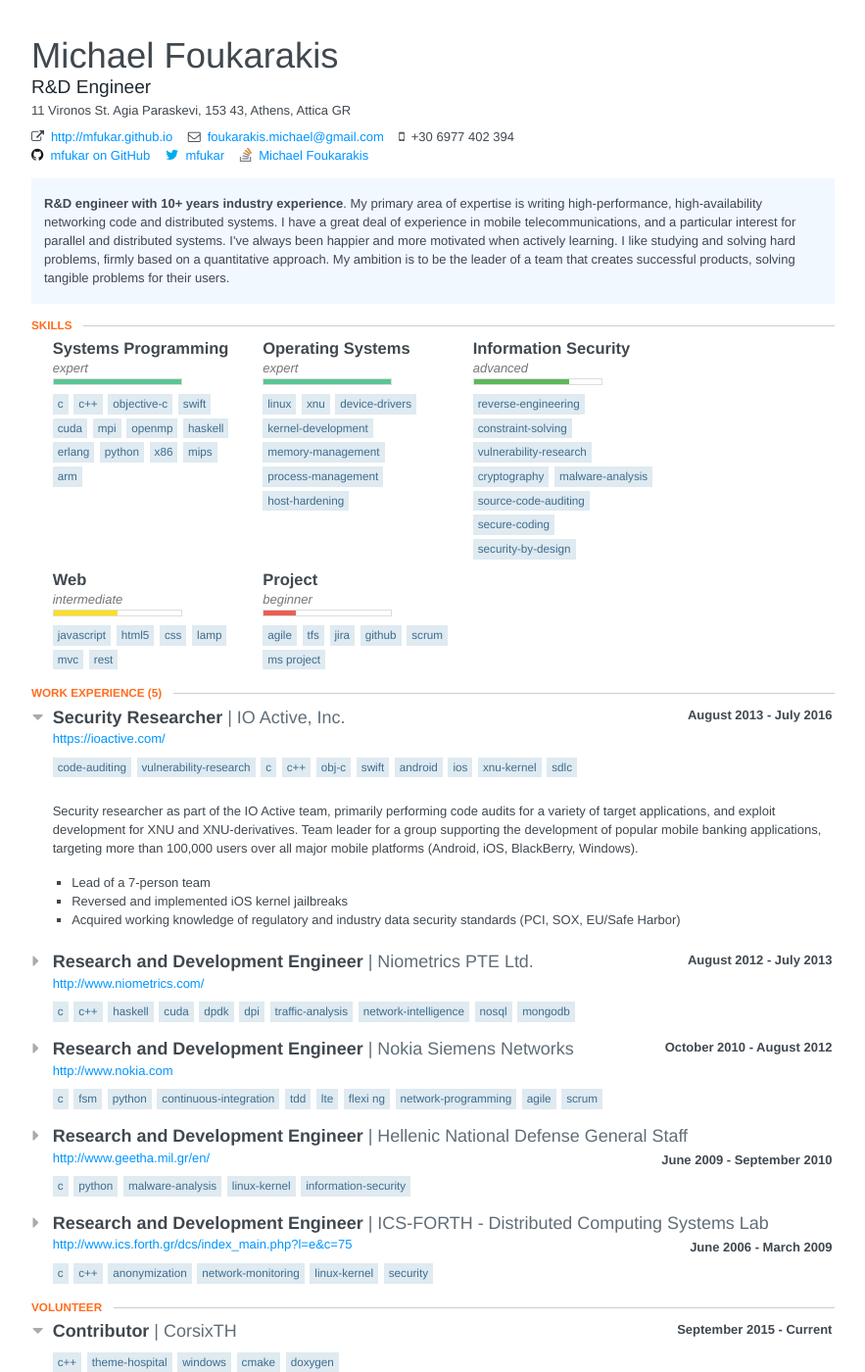
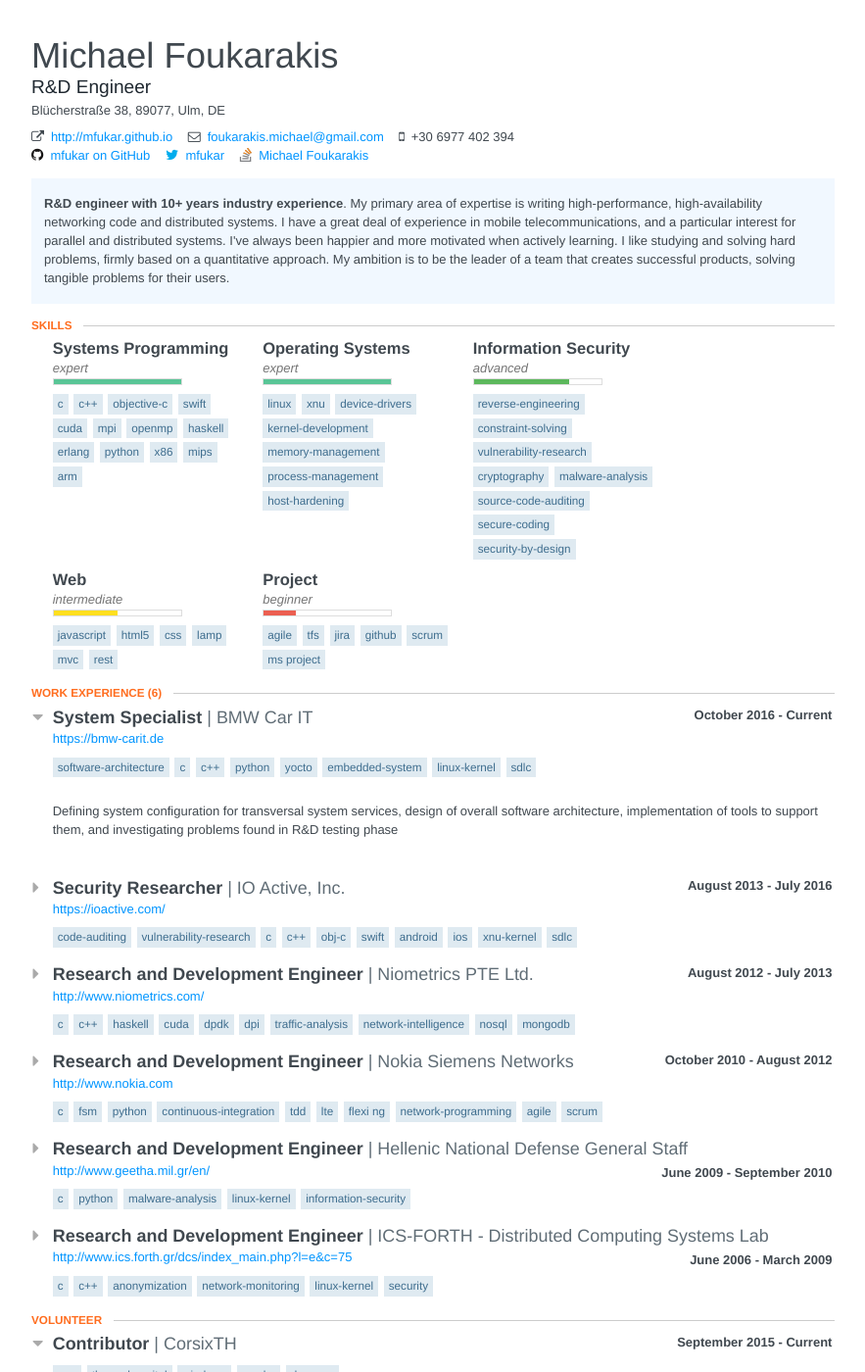
Before and after one commit to mfukar/mfukar.github.com, a Jekyll site: the page resources/hire-me.html, which Jekyll copies as it is, in a window 1280 px wide and 1400 px high. Shown: the whole window at 98% size, without its empty margins (198-1081 px from the left). Built offline with Jekyll 4.4.1, drawn with Linux system fonts in a browser that asks for light colours; nearby versions of some CDN libraries.

Commit message:
Updated CV

```diff
--- a/resources/hire-me.html
+++ b/resources/hire-me.html
@@ -683,20 +683,16 @@
 
                 </div>	<span class="location">
 								<span class="address">
-									11 Vironos St.
-Agia Paraskevi,
+									Blücherstraße 38,
 								</span>
 	<span class="postalCode">
-									153 43,
+									89077,
 								</span>
 	<span class="city">
-									Athens,
-								</span>
-	<span class="region">
-									Attica
+									Ulm,
 								</span>
 	<span class="countryCode">
-									GR
+									DE
 								</span>
 </span>
                 <div id="contact">
@@ -863,12 +859,48 @@ Agia Paraskevi,
             </section>
             <section class="section">
                 <header>
-                    	<h2 class='section-title'>Work Experience <span class="item-count">(5)</span></h2>
+                    	<h2 class='section-title'>Work Experience <span class="item-count">(6)</span></h2>
 
                 </header>
                 <section id="work">
                     <header>	<span class="space-left">
 											<span class="fa fa-caret-down"></span>
+</span>
+                        <div class="position">System Specialist</div>
+                        <div class="company">BMW Car IT</div>
+                        <div class="date">	<span class="startDate">
+											October 2016
+										</span>
+	<span class="endDate">
+											- Current
+										</span>
+
+                        </div>
+                    </header> <span class="website">
+                                    <a href="https://bmw-carit.de">https://bmw-carit.de</a>
+                                </span>
+
+                    <ul class="keywords">
+                        <li>software-architecture</li>
+                        <li>c</li>
+                        <li>c++</li>
+                        <li>python</li>
+                        <li>yocto</li>
+                        <li>embedded-system</li>
+                        <li>linux-kernel</li>
+                        <li>sdlc</li>
+                    </ul>
+                    <div class="item display" style="opacity:1">
+                        <div class="summary">
+                            <p>
+                                <p>Defining system configuration for transversal system services, design
+                                    of overall software architecture, implementation of tools to support them,
+                                    and investigating problems found in R&amp;D testing phase</p>
+                            </p>
+                        </div>
+                    </div>
+                    <header>	<span class="space-left">
+											<span class="fa fa-caret-right"></span>
 </span>
                         <div class="position">Security Researcher</div>
                         <div class="company">IO Active, Inc.</div>
@@ -896,7 +928,7 @@ Agia Paraskevi,
                         <li>xnu-kernel</li>
                         <li>sdlc</li>
                     </ul>
-                    <div class="item display" style="opacity:1">
+                    <div class="item display none" style="opacity:0">
                         <div class="summary">
                             <p>
                                 <p>Security researcher as part of the IO Active team, primarily performing
```
